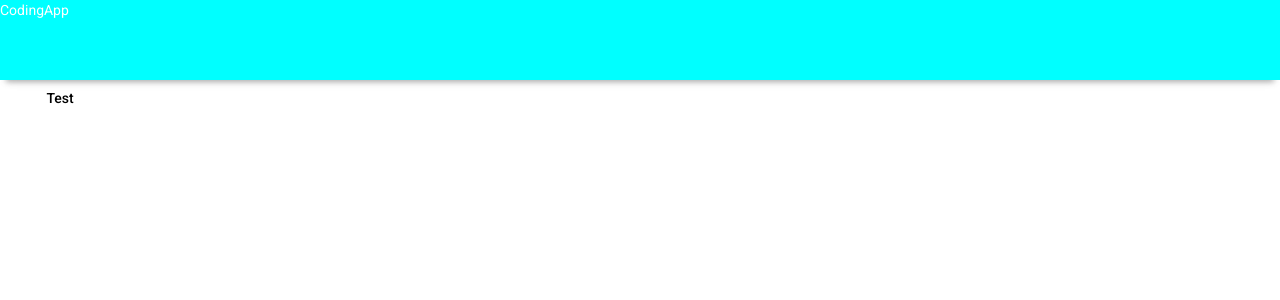
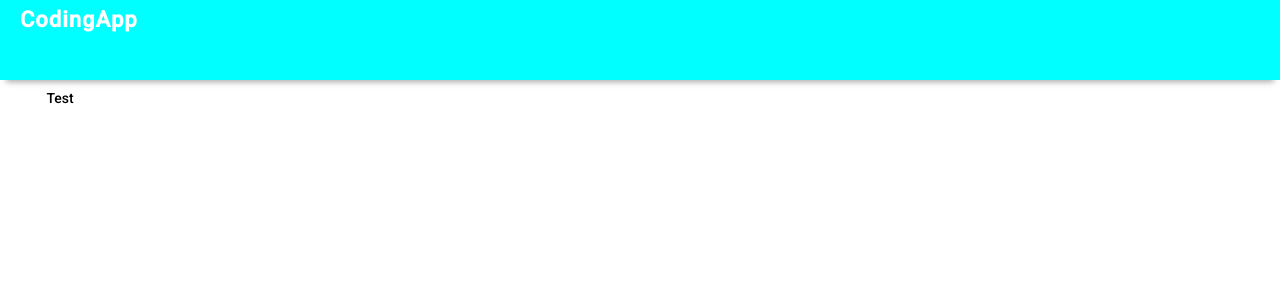
Before and after one commit to JenCall/angular-coding-platform, an Angular app: page / in a window 1280 px wide. Shown: the top 300 px of the page. Built offline with nearby package versions, Linux system fonts and the light colour scheme.

Commit message:
add .branding style

```diff
--- a/src/app/components/navigation-bar/navigation-bar.component.scss
+++ b/src/app/components/navigation-bar/navigation-bar.component.scss
@@ -7,4 +7,17 @@
     color: #fff;
     padding: 0px;
     box-shadow: 0 8px 6px -6px rgba(153, 153, 153, 0.836);
+    z-index: 10;
 }
+
+.branding {
+    display: flex;
+    flex-direction: row;
+    width: 50%;
+    align-items: center;
+    font-size: 22px;
+    letter-spacing: 1px;
+    font-weight: 800;
+    padding: 10px;
+    padding-left: 20px;
+}
```
